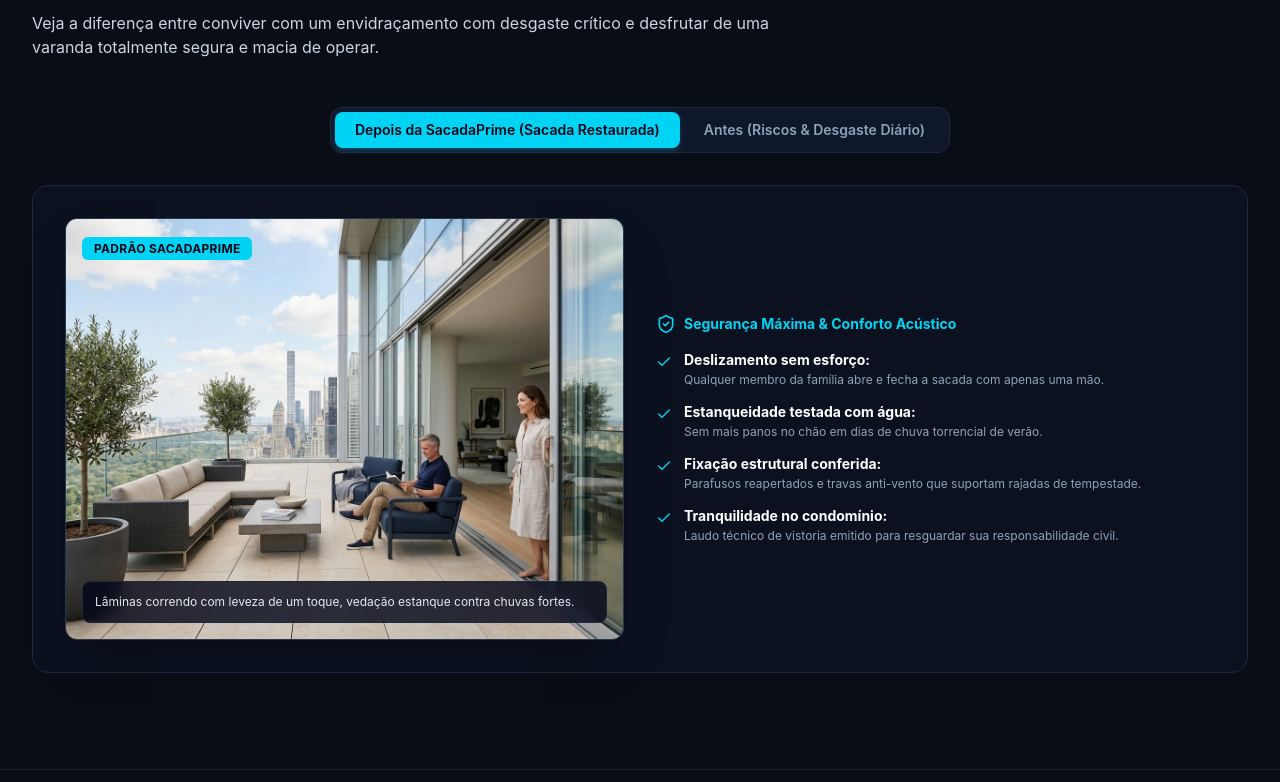
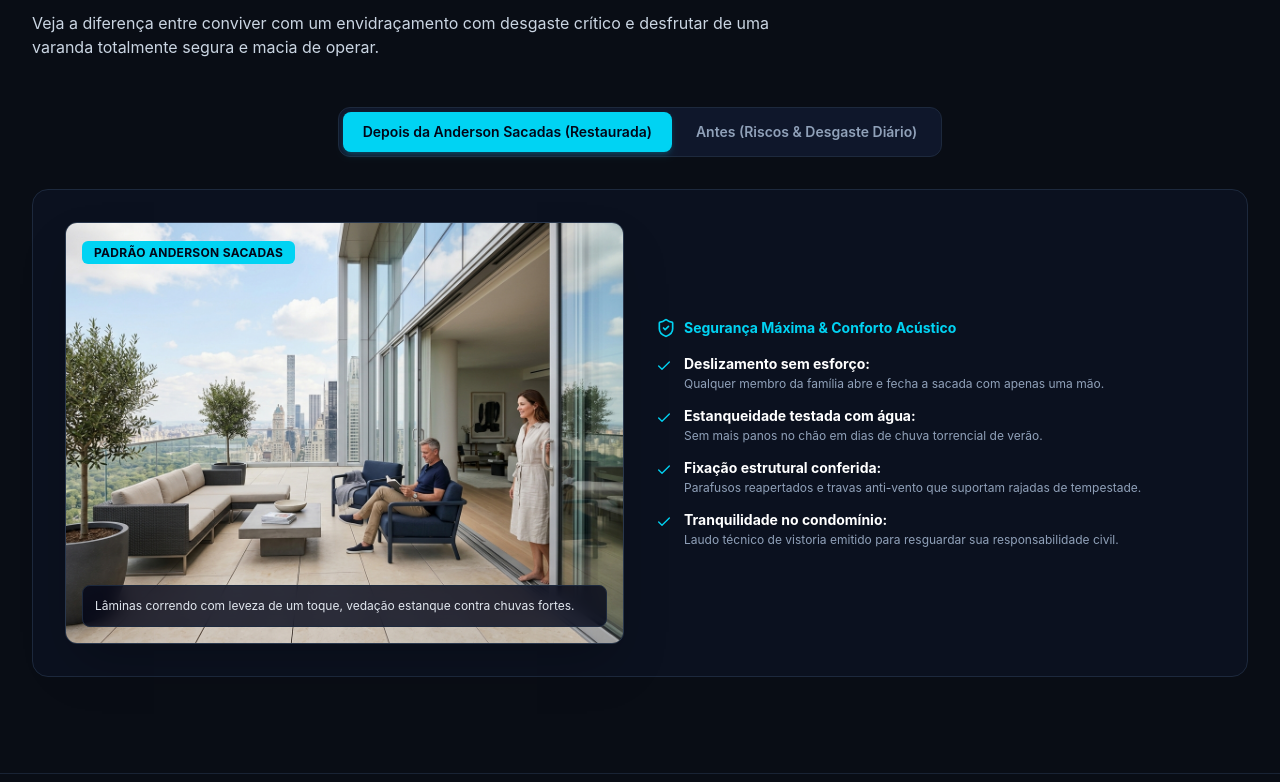
Before and after one commit to Caiaffa2025/andersonsacadas, a React (Vite) app: page / in a window 1280 px wide. Shown: the part 9278-10060 px from the top of the page. Built offline with nearby package versions, Linux system fonts and the light colour scheme.

Commit message:
fix: prevent horizontal overflow and rebrand to Anderson Sacadas
Ensure consistent layout by preventing horizontal overflow across all device sizes and update company references to reflect the transition to Anderson Sacadas.

```diff
--- a/src/App.tsx
+++ b/src/App.tsx
@@ -37,16 +37,16 @@ export default function App() {
 
   return (
     <ThemeProvider>
-      <div className="min-h-screen bg-[#0b0f17] text-slate-100 flex flex-col font-sans selection:bg-cyan-500/25 selection:text-cyan-200 transition-colors duration-300">
+      <div className="min-h-screen bg-[#0b0f17] text-slate-100 flex flex-col font-sans selection:bg-cyan-500/25 selection:text-cyan-200 transition-colors duration-300 overflow-x-hidden max-w-full w-full relative">
 
         {/* Subtle Horizontal Scroll Progress Bar */}
         <ScrollProgressBar />
 
-        {/* 3-Zone Top Bar */}
+        {/* 3-Zone Top Bar & Vertical Navigation Menu */}
         <Navbar onOpenQuoteModal={handleOpenQuoteModal} />
 
         {/* Main Content Flow */}
-        <main className="flex-grow">
+        <main className="flex-grow overflow-x-hidden max-w-full w-full">
 
           {/* Hero Section */}
           <Hero
--- a/src/components/InteractiveComparison.tsx
+++ b/src/components/InteractiveComparison.tsx
@@ -24,23 +24,23 @@ export const InteractiveComparison: React.FC = () => {
         </AnimatedSection>
 
         {/* Interactive Segmented Control Tabs */}
-        <AnimatedSection delay={0.1} className="flex items-center justify-center mb-8">
-          <div className="p-1 bg-slate-900 border border-slate-800 rounded-xl inline-flex gap-1">
+        <AnimatedSection delay={0.1} className="flex items-center justify-center mb-8 w-full max-w-full">
+          <div className="p-1 bg-slate-900 border border-slate-800 rounded-xl flex flex-col sm:flex-row w-full sm:w-auto gap-1">
             <button
               type="button"
               onClick={() => setActiveTab('depois')}
-              className={`px-5 py-2 text-xs sm:text-sm font-semibold rounded-lg transition-all cursor-pointer ${
+              className={`px-4 sm:px-5 py-2.5 text-xs sm:text-sm font-semibold rounded-lg transition-all cursor-pointer text-center ${
                 activeTab === 'depois'
                   ? 'bg-cyan-400 text-slate-950 shadow-md shadow-cyan-500/20'
                   : 'text-slate-400 hover:text-white'
               }`}
             >
-              Depois da SacadaPrime (Sacada Restaurada)
+              Depois da Anderson Sacadas (Restaurada)
             </button>
             <button
               type="button"
               onClick={() => setActiveTab('antes')}
-              className={`px-5 py-2 text-xs sm:text-sm font-semibold rounded-lg transition-all cursor-pointer ${
+              className={`px-4 sm:px-5 py-2.5 text-xs sm:text-sm font-semibold rounded-lg transition-all cursor-pointer text-center ${
                 activeTab === 'antes'
                   ? 'bg-rose-500 text-white shadow-md shadow-rose-500/20'
                   : 'text-slate-400 hover:text-white'
@@ -72,7 +72,7 @@ export const InteractiveComparison: React.FC = () => {
                     ? 'bg-cyan-400 text-slate-950'
                     : 'bg-rose-600 text-white'
                 }`}>
-                  {activeTab === 'depois' ? 'PADRÃO SACADAPRIME' : 'ESTADO DE RISCO CRÍTICO'}
+                  {activeTab === 'depois' ? 'PADRÃO ANDERSON SACADAS' : 'ESTADO DE RISCO CRÍTICO'}
                 </span>
               </div>
 
--- a/src/components/ProcessSteps.tsx
+++ b/src/components/ProcessSteps.tsx
@@ -47,7 +47,7 @@ export const ProcessSteps: React.FC = () => {
             Metodologia Ágil e Segura
           </div>
           <h2 className="font-display text-2xl sm:text-4xl font-bold text-white tracking-tight">
-            Como funciona o atendimento da SacadaPrime
+            Como funciona o atendimento da Anderson Sacadas
           </h2>
           <p className="mt-3 text-base text-slate-300">
             Do primeiro contato até o pós-atendimento, tudo pensado para respeitar o seu tempo e as regras do seu edifício.
--- a/src/components/QuoteModal.tsx
+++ b/src/components/QuoteModal.tsx
@@ -35,7 +35,7 @@ export const QuoteModal: React.FC<QuoteModalProps> = ({ isOpen, onClose, initial
   };
 
   const getWhatsAppForwardLink = () => {
-    const text = `Olá, SacadaPrime! Solicitação de Orçamento:%0A%0A` +
+    const text = `Olá, Anderson Sacadas! Solicitação de Orçamento:%0A%0A` +
       `• Nome: ${encodeURIComponent(name || 'Cliente')}%0A` +
       `• Telefone/WhatsApp: ${encodeURIComponent(phone)}%0A` +
       `• Bairro/Cidade: ${encodeURIComponent(neighborhood || 'Não informado')}%0A` +
--- a/src/index.css
+++ b/src/index.css
@@ -9,6 +9,24 @@ html {
   scroll-behavior: smooth;
   font-family: var(--font-body);
   transition: background-color 0.3s ease, color 0.3s ease;
+  overflow-x: hidden !important;
+  max-width: 100% !important;
+  width: 100% !important;
+}
+
+body {
+  overflow-x: hidden !important;
+  max-width: 100% !important;
+  width: 100% !important;
+  margin: 0;
+  padding: 0;
+  position: relative;
+}
+
+#root {
+  overflow-x: hidden !important;
+  max-width: 100% !important;
+  width: 100% !important;
 }
 
 h1, h2, h3, .font-display {
```
